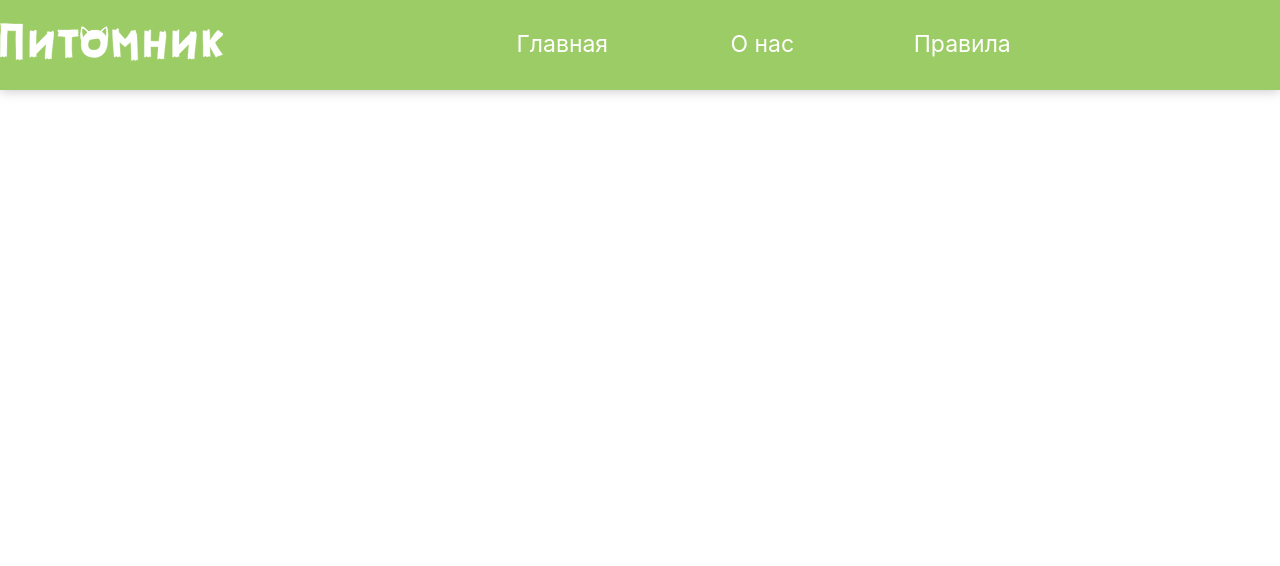
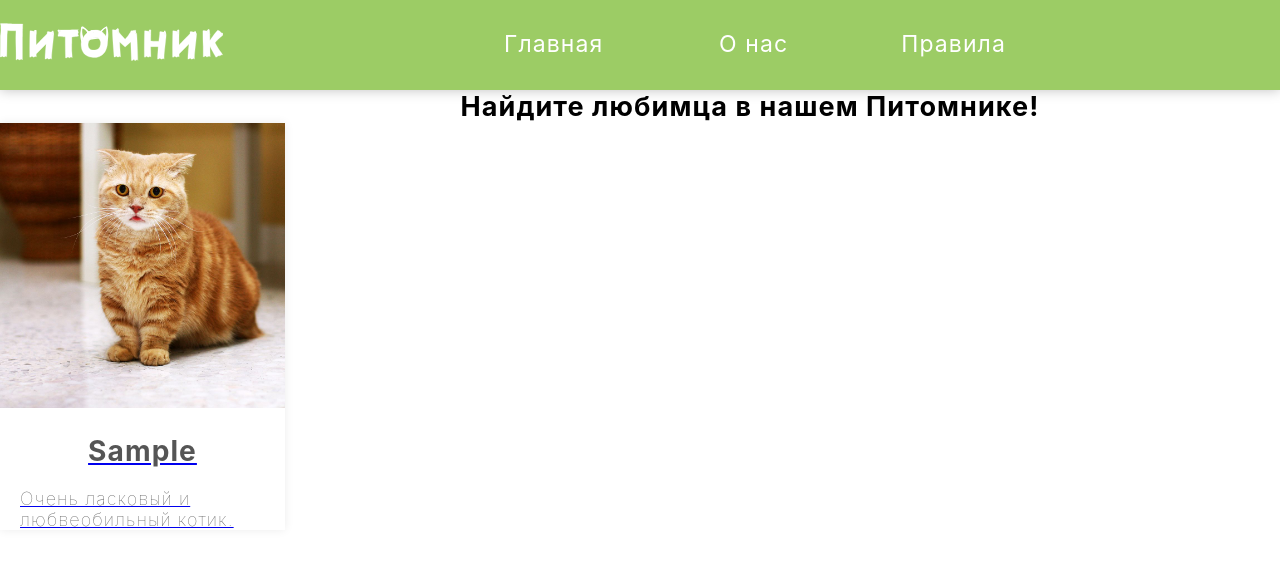
Before and after one commit to Nevenq/Nursery, a React (Create React App) app: page / in a window 1280 px wide. Shown: the top 566 px of the page. Built offline with nearby package versions, Linux system fonts and the light colour scheme.

Commit message:
Added animal

```diff
--- a/src/App.js
+++ b/src/App.js
@@ -1,13 +1,22 @@
-import React, { Component } from 'react';
+import React, {Component} from 'react';
 import logo from './logo.svg';
 import './App.css';
 import Menu from "./Menu/Menu";
+import Card from "./Card/Card";
 
 class App extends Component {
     render() {
         return (
             <div className="App">
+                <header>
                     <Menu/>
+                </header>
+                <section id="main">
+                    <div className="container">
+                        <h2>Найдите любимца в нашем Питомнике!</h2>
+                        <Card/>
+                    </div>
+                </section>
             </div>
         );
     }
--- /dev/null
+++ b/src/Card/Card.css
@@ -0,0 +1,30 @@
+.card{
+    max-width: 285px;
+    max-height: 450px;
+    overflow: hidden;
+    font-size: 24px;
+    color: #555555;
+    box-shadow: 0 0 9px rgba(0,0,0,.08);
+}
+.animal{
+    max-width: 100%;
+    margin-bottom: 20px;
+}
+.text-wrapper{
+    margin-right: 20px;
+    margin-left: 20px;
+}
+.animal-name{
+    margin-bottom: 20px;
+}
+.animal-text{
+    text-align: left;
+    font-size: 18px;
+    font-weight: lighter;
+    max-height: 50px;
+}
+.animal-data{
+    text-align: left;
+    font-size: 21px;
+    font-weight: 900;
+}
--- /dev/null
+++ b/src/Card/Card.js
@@ -0,0 +1,38 @@
+import React from 'react'
+import img from '../images/sample-card-image.jpg'
+import './Card.css'
+
+const Card = ({src = img, name = 'Sample', text = 'Очень ласковый и любвеобильный котик.', sex = 'male', age = "12"}) => {
+    return (
+        <a href="#">
+            <div className="card">
+                <img src={img} alt="animal" className='animal'/>
+                <div className="text-wrapper">
+                    <h3 className='animal-name'>{name}</h3>
+                    <p className='animal-text'>{trimText(text)}</p>
+                    <div className="animal-data" style={{color: colorText(sex)}}>
+                        {makeSex(sex)}
+                    </div>
+                </div>
+            </div>
+        </a>
+
+    )
+};
+const makeSex = (sex) => {
+    const sexIcon = sex === 'male'
+        ? <i className="fa fa-mars" aria-hidden="true"/>
+        : <i className="fa fa-venus" aria-hidden="true"/>;
+    return sexIcon
+
+};
+const colorText = (sex) => {
+    return sex === 'male' ? '#2196f3' : '#f06292'
+}
+const trimText = (text, value = 40) => {
+    return text.length > value ? text.slice(0, value - 3) + '...' : text;
+
+
+}
+export default Card;
+export {Card};
--- a/src/index.css
+++ b/src/index.css
@@ -5,10 +5,23 @@ body {
     "Ubuntu", "Cantarell", "Fira Sans", "Droid Sans", "Helvetica Neue",
     sans-serif;
     font-size: 18px;
+    letter-spacing: 0.06em;
+    font-weight: 400;
 }
 
-.container{
+.container {
     width: 1500px;
     margin: 0 auto;
     height: 100%;
+    text-align: center;
 }
+
+h1, h2, h3, h4, h5, h6 {
+    margin: 0;
+    padding: 0;
+}
+
+p {
+    margin: 0;
+    padding: 0;
+}
```
Also changed, not shown: src/App.css (line endings or trailing spaces), src/images/sample-card-image.jpg (added). Lines whose indentation alone changed are shown as unchanged.
